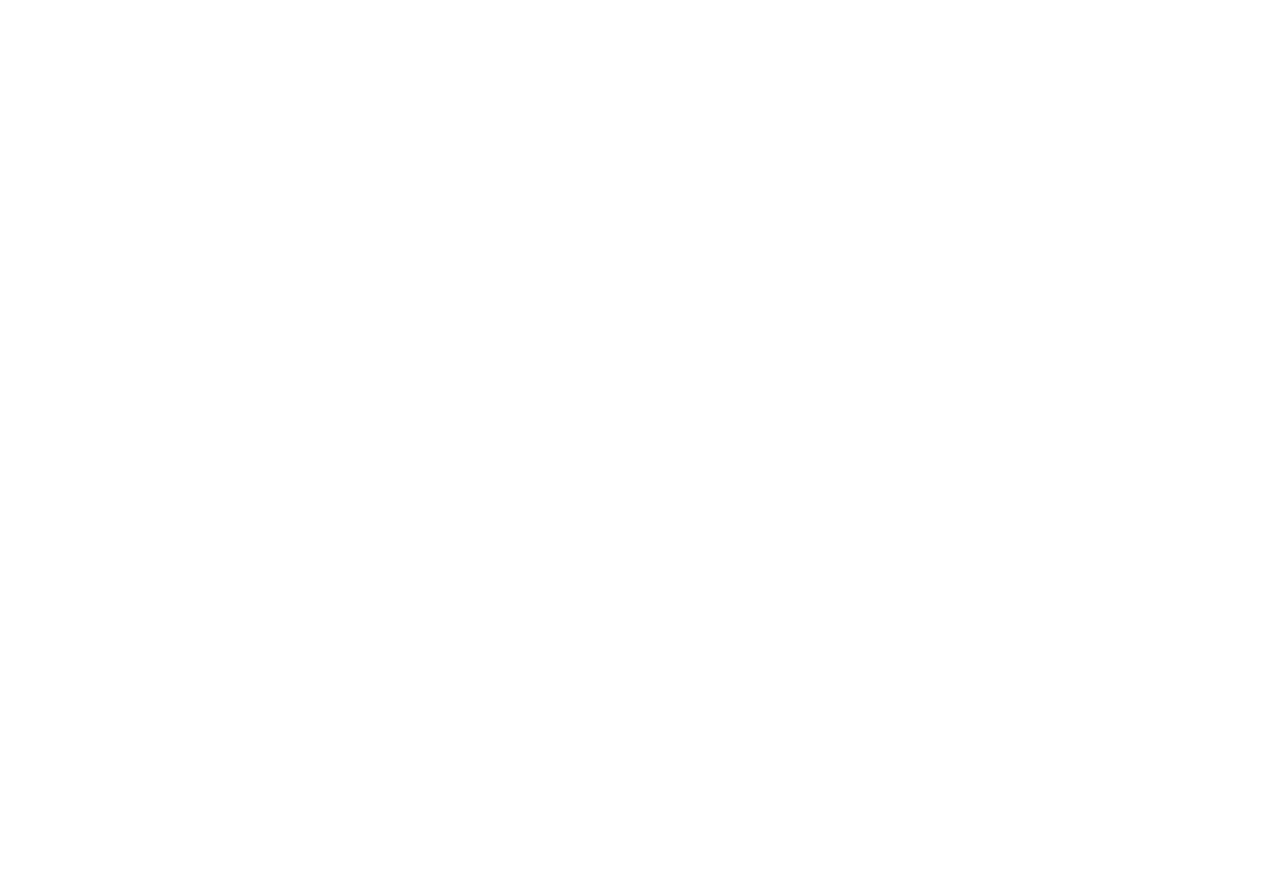
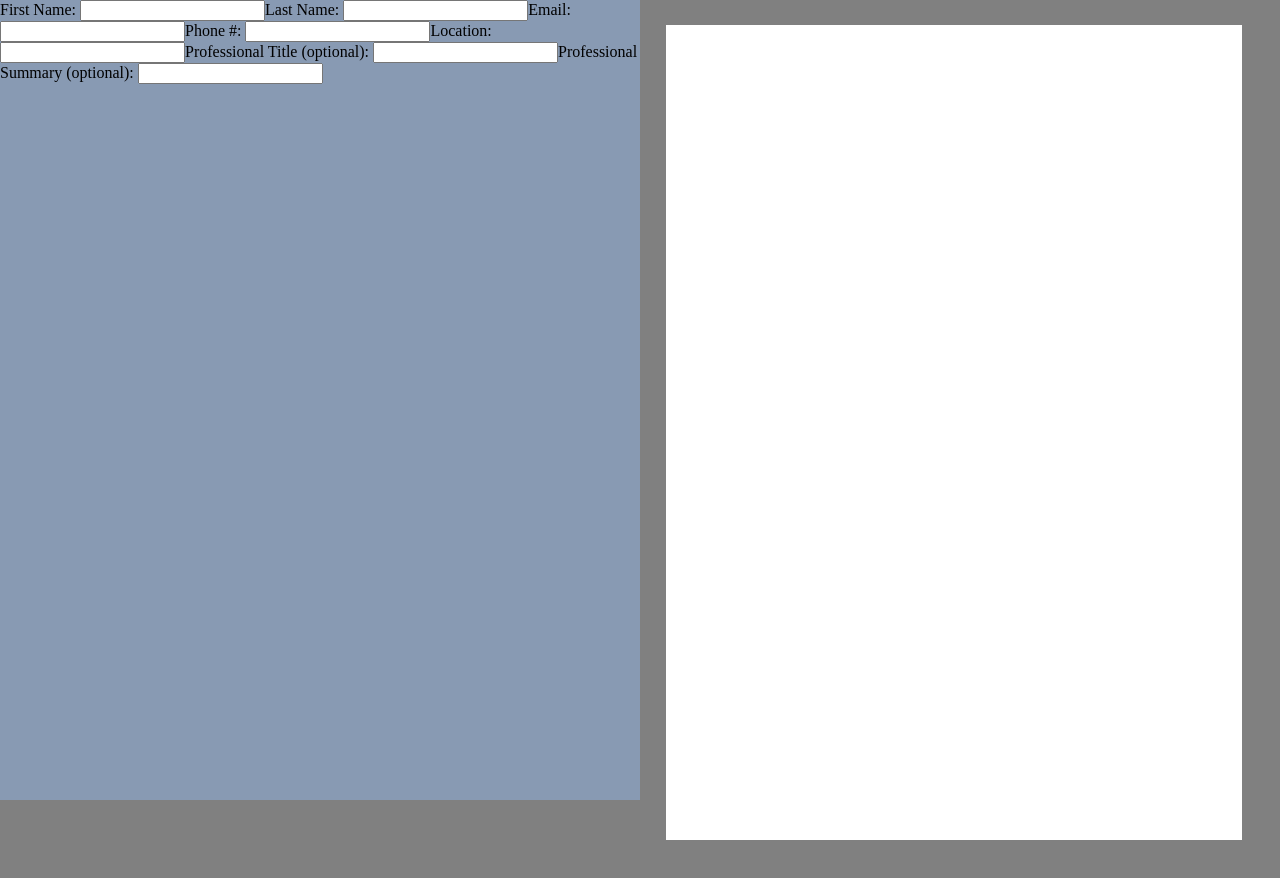
Before and after one commit to cmstiver/cv-app, a React (Create React App) app: page / in a window 1280 px wide. Shown: the top 878 px of the page. Before the commit the page ends 800 px from the top, so only its background shows below. Built offline with nearby package versions, Linux system fonts and the light colour scheme.

Commit message:
formatted resume container

```diff
--- a/src/App.js
+++ b/src/App.js
@@ -17,16 +17,14 @@
 
   render() {
     return (
-      <div>
+      <>
         <div id="form">
           <General />
           <WorkExperience />
           <Education />
         </div>
-        <div id="resume">
-          <Resume />
-        </div>
-      </div>
+        <Resume />
+      </>
     );
   }
 }
--- a/src/components/Form/General.js
+++ b/src/components/Form/General.js
@@ -1,7 +1,26 @@
 import React from 'react';
 
 function General() {
-  return <div />;
+  return (
+    <div id="general">
+      <div id="general-container">
+        <span>First Name: </span>
+        <input id="firstname" type="text" />
+        <span>Last Name: </span>
+        <input id="lastname" type="text" />
+        <span>Email: </span>
+        <input id="email" type="text" />
+        <span>Phone #: </span>
+        <input id="phone" type="text" />
+        <span>Location: </span>
+        <input id="location" type="text" />
+        <span>Professional Title (optional): </span>
+        <input id="title" type="text" />
+        <span>Professional Summary (optional): </span>
+        <input id="summary" type="text" />
+      </div>
+    </div>
+  );
 }
 
 export default General;
--- a/src/components/Resume/Resume.js
+++ b/src/components/Resume/Resume.js
@@ -1,7 +1,11 @@
 import React from 'react';
 
 function Resume() {
-  return <div />;
+  return (
+    <div id="resume">
+      <div id="resume-paper" />
+    </div>
+  );
 }
 
 export default Resume;
--- a/src/stylesheets/style.scss
+++ b/src/stylesheets/style.scss
@@ -0,0 +1,26 @@
+body {
+  background-color: gray;
+  margin: 0;
+}
+#form {
+  display: block;
+  position: absolute;
+  background-color: rgb(136, 154, 179);
+  width: 50%;
+  min-height: 100%;
+}
+#resume {
+  margin-left: 52%;
+  height: 68vw;
+  padding-bottom: 25px;
+  #resume-paper {
+    $width: 45vw;
+    display: grid;
+    top: 25px;
+    position: -webkit-sticky;
+    position: sticky;
+    background-color: white;
+    width: $width;
+    height: $width * 1.4142;
+  }
+}
```
